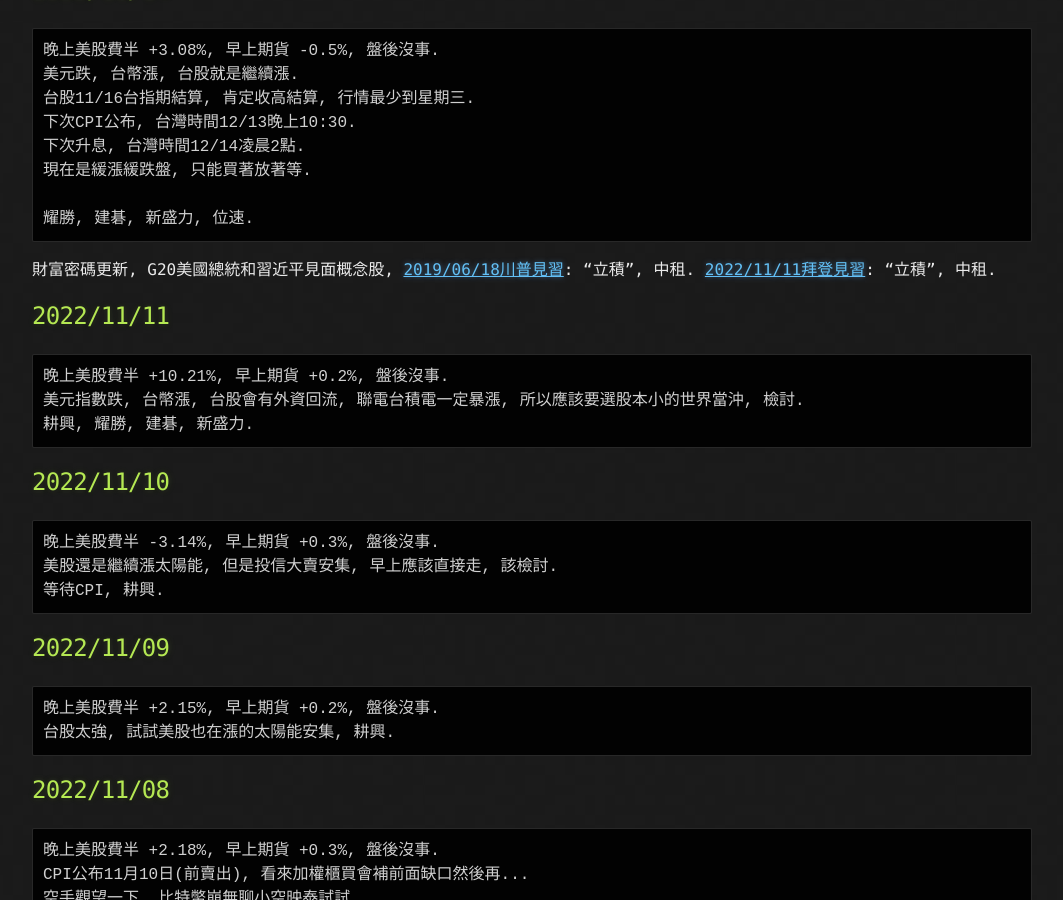
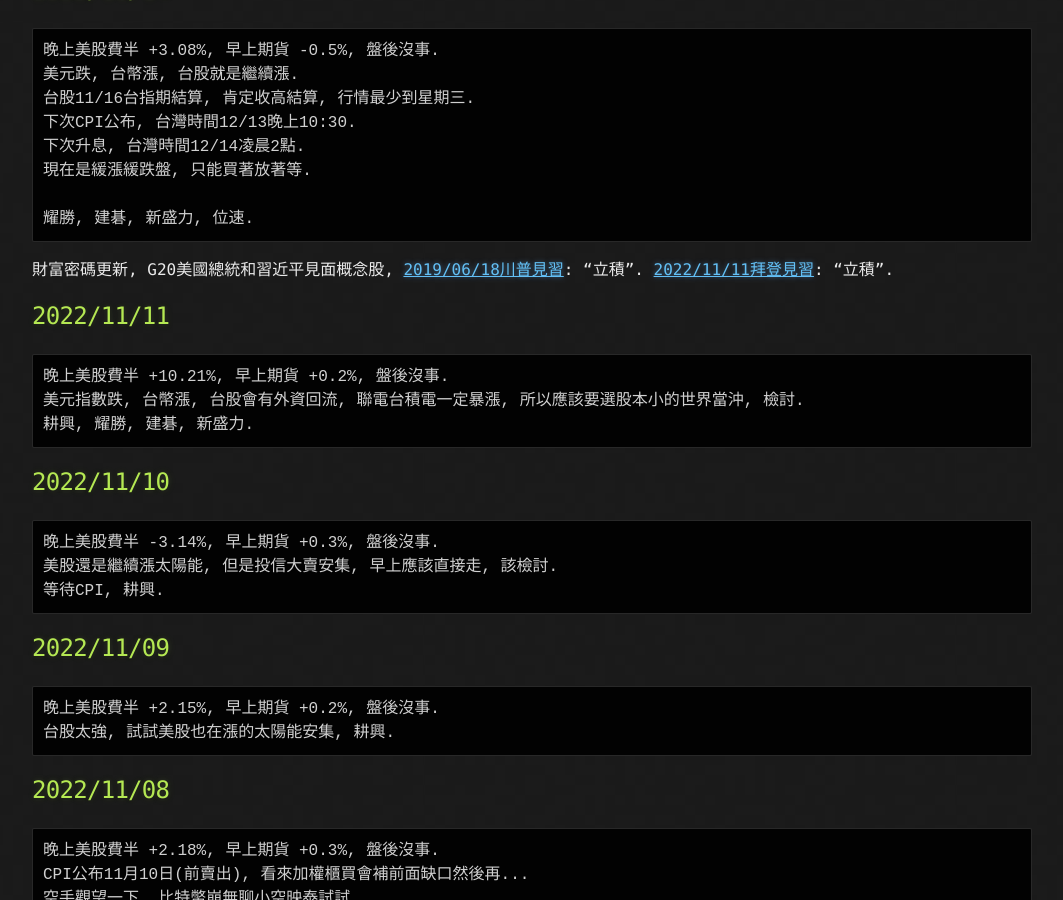
Before and after one commit to lepg5487/Stock_God, a Jekyll site: the page built from index.md, in a window 1280 px wide and 900 px high, scrolled down 510 px. Shown: the whole window, without its empty margins (108-1171 px from the left). Built offline with Jekyll 4.4.1, drawn with Linux system fonts in a browser that asks for light colours; our own code applies the rules of GitHub Pages for plain Markdown files.

Commit message:
Update index.md

````diff
--- a/index.md
+++ b/index.md
@@ -24,8 +24,8 @@
 耀勝, 建碁, 新盛力, 位速.
 ```
 財富密碼更新, G20美國總統和習近平見面概念股,
-[2019/06/18川普見習](https://ec.ltn.com.tw/article/breakingnews/2826594): "立積", 中租.
-[2022/11/11拜登見習](https://udn.com/news/story/6813/6756614): "立積", 中租.
+[2019/06/18川普見習](https://ec.ltn.com.tw/article/breakingnews/2826594): "立積".
+[2022/11/11拜登見習](https://udn.com/news/story/6813/6756614): "立積".
 
 
 ## 2022/11/11
````
